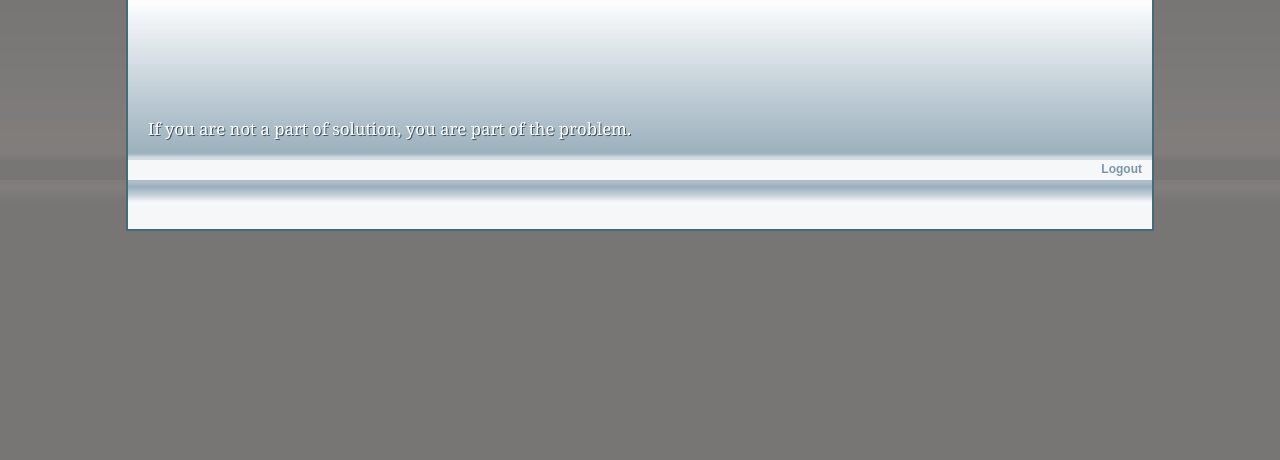
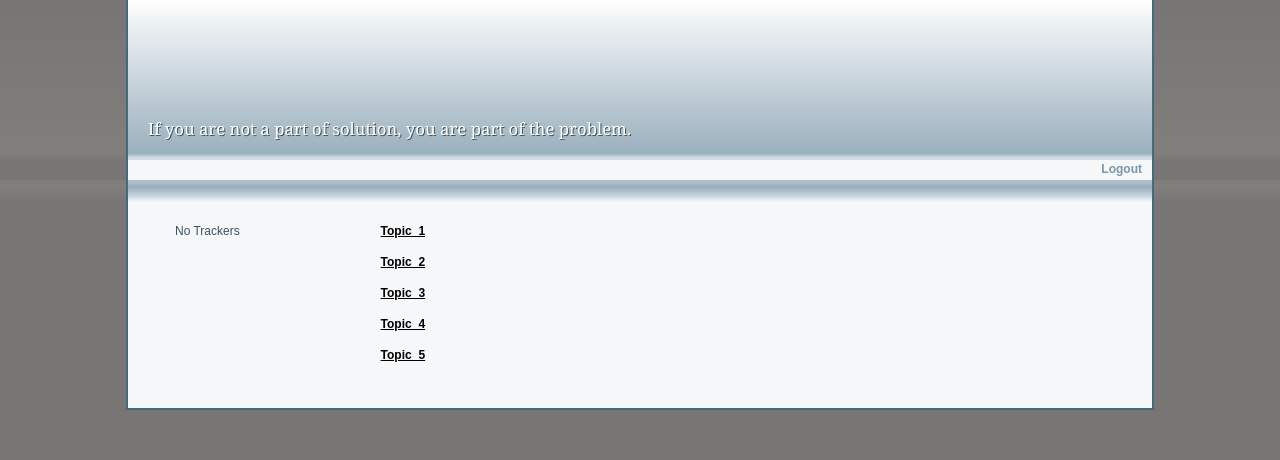
Before and after one commit to svart/torrent-updater, a Django app: template torrup/webinterface/templates/trackers_topics.html in a window 1280 px wide. Shown: the top 460 px of the page. Run offline with Django 3.2, Linux system fonts and the light colour scheme; the template is opened without the code that fills it, so the values that code supplies are empty.

Commit message:
Отредактирована страница трекеров и топиков. Добавлен фильтр по трекерам для данного пользователя.

```diff
--- a/torrup/webinterface/media/style.css
+++ b/torrup/webinterface/media/style.css
@@ -92,7 +92,7 @@
 
 /* Styles the 'p'-tag. */
 
-p{
+p, ul, li, td{
  margin: 5px 30px 10px 30px;
  padding: 0;
  text-align: justify;
@@ -188,21 +188,6 @@
 }
 
 
-/* The list ('li') holder. */
-
-ul{
- background-color: #fff;
-}
-
-
-/* Lists. */
-
-li{
- margin: 0 0 0 5px;
- padding: 0;
-}
-
-
 /* Styles all links on the page (without the menu, wich allready have been styled). */
 
 a{
@@ -218,3 +203,15 @@
  color: #3E515E;
  text-decoration: none;
 }
+
+#tracker_list {background-color: transparent; vertical-align:top; font-family:"Trebuchet MS", Arial, sans-serif; font-size:12px; font-weight:bold; color:#fff;}
+#tracker_list ul {list-style-type:none; padding:0; margin:15px 0 15px 0;}
+#tracker_list ul li {line-height:21px;}
+#tracker_list a {color:#000; text-decoration: none;}
+#tracker_list a:hover {color:#b5b4b7;}
+
+#topic_list {background-color: transparent; vertical-align:top; font-family:"Trebuchet MS", Arial, sans-serif; font-size:12px; font-weight:bold; color:#fff;}
+#topic_list ul {list-style-type:none; padding:0; margin:15px 0 15px 0;}
+#topic_list ul li {line-height:21px;}
+#topic_list a {color:#000; text-decoration: underline;}
+#topic_list a:hover {color:#b5b4b7;}
--- a/torrup/webinterface/models.py
+++ b/torrup/webinterface/models.py
@@ -18,3 +18,4 @@
     name = models.CharField(max_length = 500)
     update_time = models.DateTimeField()            # Сколько времени назад была обновлена раздача
     recheck_time = models.DateTimeField()           # Время проверки состояния раздачи
+    #
--- a/torrup/webinterface/templates/trackers_topics.html
+++ b/torrup/webinterface/templates/trackers_topics.html
@@ -4,6 +4,37 @@
 {% endblock %}
 {% block content %}
     <div id="content">
+    <table width=100%><tr>
+        <td id="tracker_list" width=20%>
+            <ul>
+                {% block tracker_list %}
+
+                    {% if trackers %}
+
+                        {% for tracker in trackers %}
+                            <li><a href="#">Tracker_2</a></li>
+                        {% endfor %}
+
+                    {% else %}
+                        <li>No Trackers</li>
+                    {% endif %}
+
+                {% endblock %}
+            </ul>
+        </td>
+        <td id="topic_list">
+            <ul>
+                {% block topic_list %}
+                    <li><a href="#">Topic_1</a></li>
+                    <li><a href="#">Topic_2</a></li>
+                    <li><a href="#">Topic_3</a></li>
+                    <li><a href="#">Topic_4</a></li>
+                    <li><a href="#">Topic_5</a></li>
+                {% endblock %}
+            </ul>
+        </td>
+
+    </tr></table>
 
     </div>
 {% endblock %}
--- a/torrup/webinterface/views.py
+++ b/torrup/webinterface/views.py
@@ -59,4 +59,6 @@
 
 # Основная страциа пользователя: список трекеров
 def main_page(request):
-    return render_to_response('trackers_topics.html')
+    #profile = Profile.objects.get(username=request.user.username)
+    trackers = Tracker.objects.filter(profile__username=request.user.username)
+    return render_to_response('trackers_topics.html', {'trackers':trackers})
```
